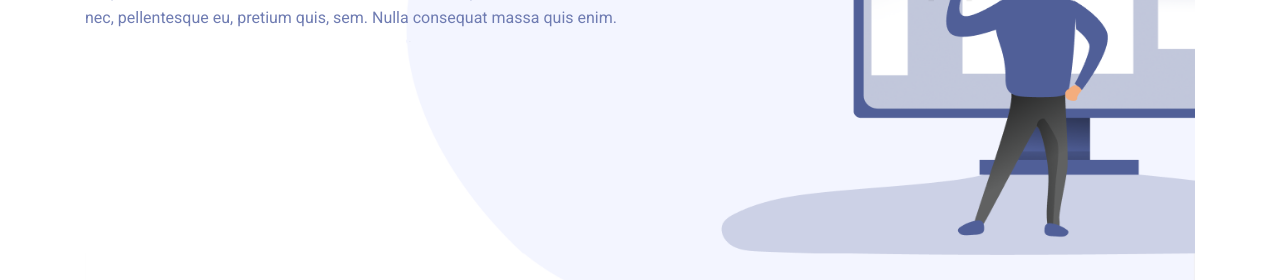
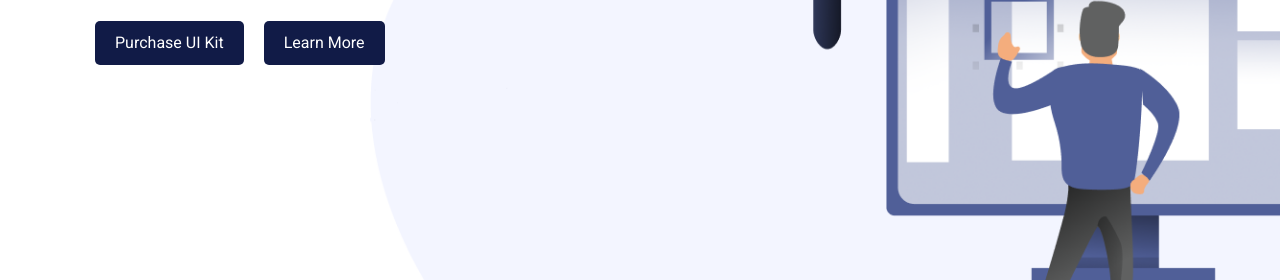
Before and after one commit to ngoc-nt/jvb-practice-3, a plain HTML site: page index.html in a window 1280 px wide. Shown: the part 520-800 px from the top of the page. Drawn offline with nearby package versions, Linux system fonts and the light colour scheme.

Commit message:
fix layout css banner

```diff
--- a/assets/css/styles.css
+++ b/assets/css/styles.css
@@ -17,12 +17,12 @@ body {
     background-size: cover;
     background-position: top right;
     padding: 50px 100px 50px 100px;
+    background-image: url(../images/background.png);
 }
 
 .header__container {
     display: flex;
     justify-content: space-between;
-    background-image: url(../images/background.png);
     background-size: 100% 100%;
     background-repeat: no-repeat;
     height: 800px;
--- a/index.html
+++ b/index.html
@@ -54,6 +54,11 @@
                                 montes, nascetur ridiculus mus. Donec quam felis,
                                 ultricies nec, pellentesque eu, pretium quis, sem. Nulla
                                 consequat massa quis enim.
+                            </div>
+                            <br>
+                            <div class="button-div">
+                                <div class="button-div__item">Purchase UI Kit</div>
+                                <div class="button-div__item">Learn More</div>
                             </div>
                         </div>
                     </div>
```
